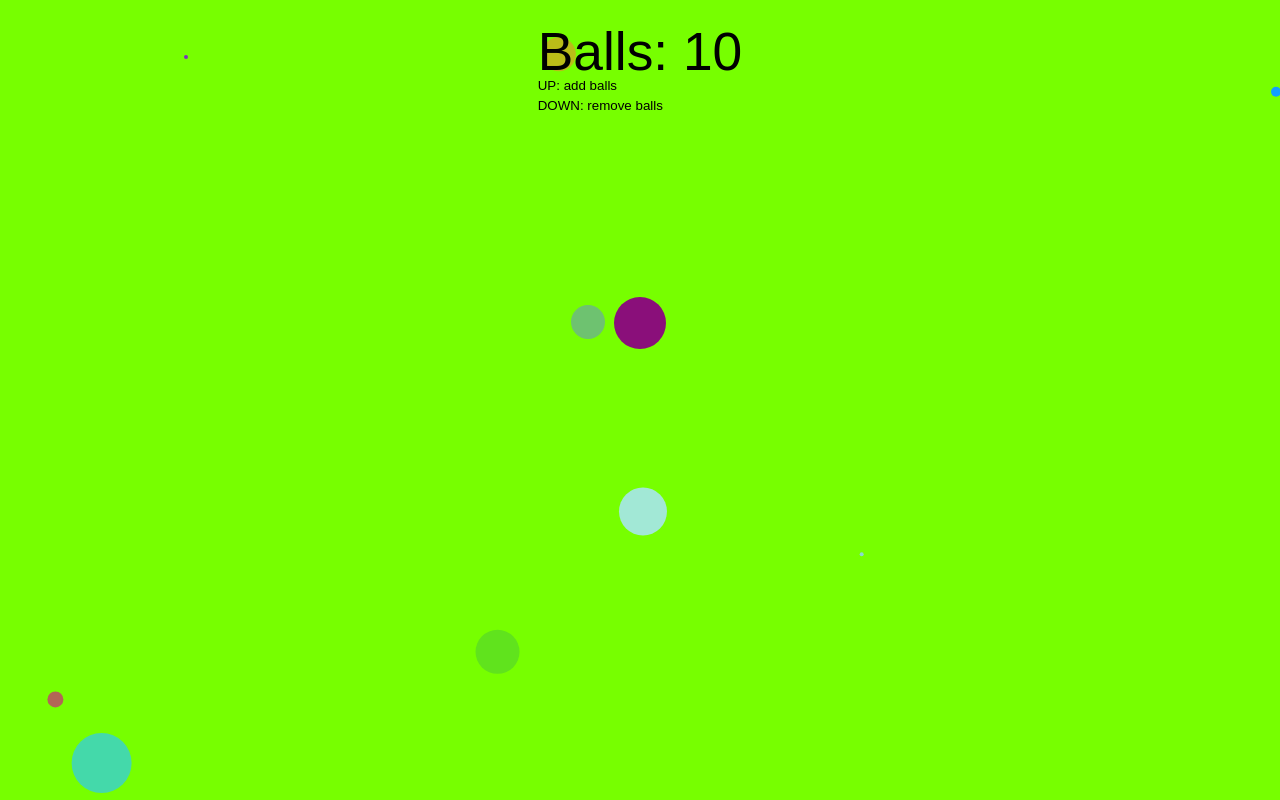
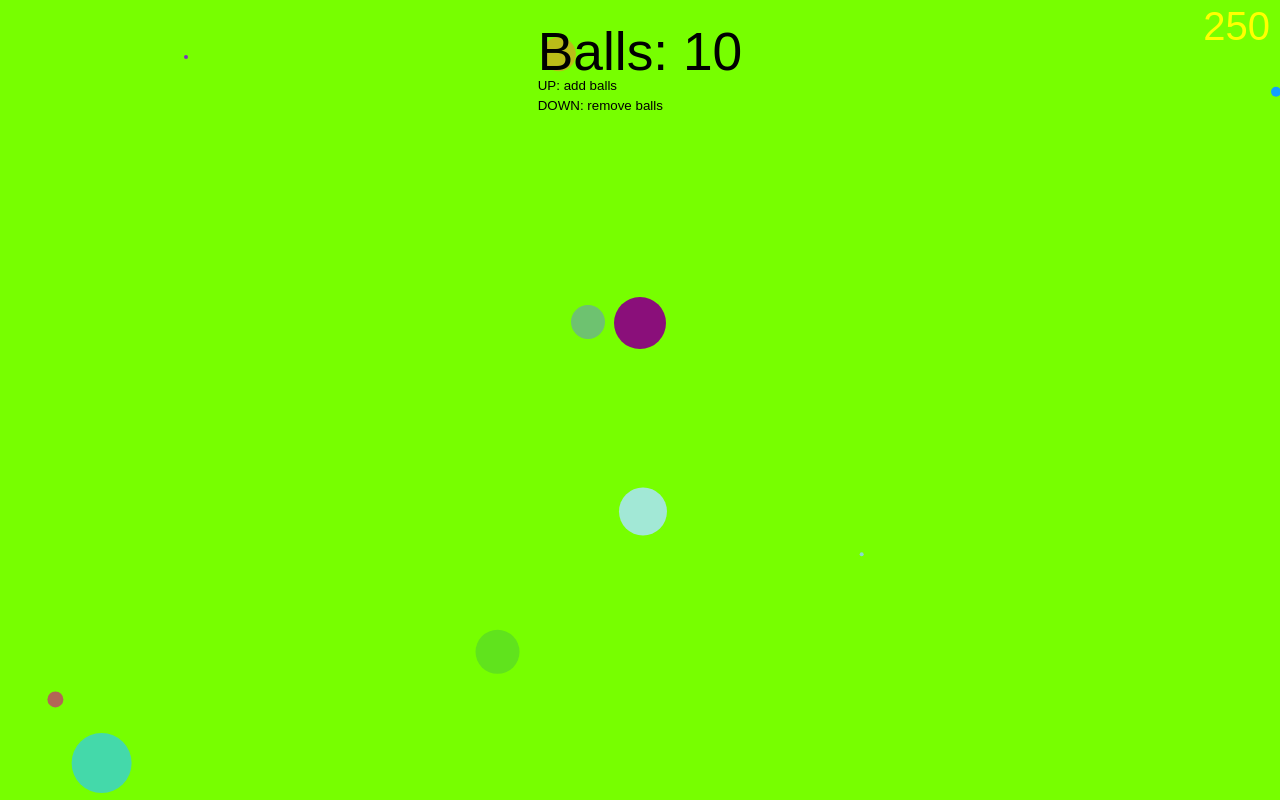
Before and after one commit to dreasgrech/balls, a plain HTML site: page index.html in a window 1280 px wide. Drawn offline with Linux system fonts and the light colour scheme.

Commit message:
Added an FPS counter

```diff
--- a/index.html
+++ b/index.html
@@ -16,7 +16,7 @@
 			} ());
 		</script>
 
-		<!--<script src="js/windowsize.js"></script>-->
+		<script src="js/fpscounter.js"></script>
 		<script src="js/keys.js"></script>
 		<script src="js/colors.js"></script>
 		<script src="js/ball.js"></script>
--- /dev/null
+++ b/js/fpscounter.js
@@ -0,0 +1,34 @@
+var fpsCounter = function(ctx, stepInterval) {
+	var before = new Date(),
+	maxFPS = 1 / (stepInterval / 1000),
+	currentFPS = 0,
+	ONE_SECOND = 1000,
+	frameCount = 0,
+	FONT_SIZE = 30,
+	TEXT_PADDING = 10;
+
+	return {
+		fps: function() {
+			return currentFPS;
+		},
+		maxFps: function() {
+			return maxFps;
+		},
+		update: function() {
+			var now = new Date(),
+			deltaTime = Math.ceil(now.getTime() - before.getTime());
+			if (deltaTime >= ONE_SECOND) {
+				currentFPS = frameCount;
+				frameCount = 0;
+				before = now;
+			}
+			frameCount++;
+		},
+		draw: function() {
+			ctx.fillStyle = "rgb(255,255,0)";
+			ctx.font = FONT_SIZE + "pt sans-serif";
+			var textSize = ctx.measureText(currentFPS);
+			ctx.fillText(currentFPS, ctx.canvas.width - textSize.width - TEXT_PADDING, FONT_SIZE + TEXT_PADDING);
+		}
+	};
+};
--- a/js/main.js
+++ b/js/main.js
@@ -23,13 +23,9 @@ window.onload = function() {
 			balls.addBall(createBall());
 		}
 	},
-	getInstructions = function() {
-		return "\nDOWN arrow: remove balls";
-	},
 	renderText = function() {
 		ctx.font = "40pt sans-serif";
 		var ballCount = "Balls: " + balls.numberOfBalls(),
-		instructions = getInstructions(),
 		ballCountTextWidth = ctx.measureText(ballCount).width,
 		centerX = width / 2 - ballCountTextWidth / 2;
 
@@ -63,6 +59,9 @@ window.onload = function() {
 		}
 
 		renderText();
+		fps.update();
+		fps.draw();
+		console.log(fps.fps());
 	},
 	createBall = function() {
 		return ball(ctx, {
@@ -70,8 +69,9 @@ window.onload = function() {
 			y: Math.random(5, ctx.canvas.height)
 		},
 		Math.random(1, 20), colors.getRandomColor(), Math.random(MIN_BALL_SIZE, MAX_BALL_SIZE));
-	};
-	balls = ballManager(ctx);
+	},
+	balls = ballManager(ctx),
+	fps = fpsCounter(ctx, 1);
 
 	window.onresize = function() {
 		setCanvasWidth();
```
